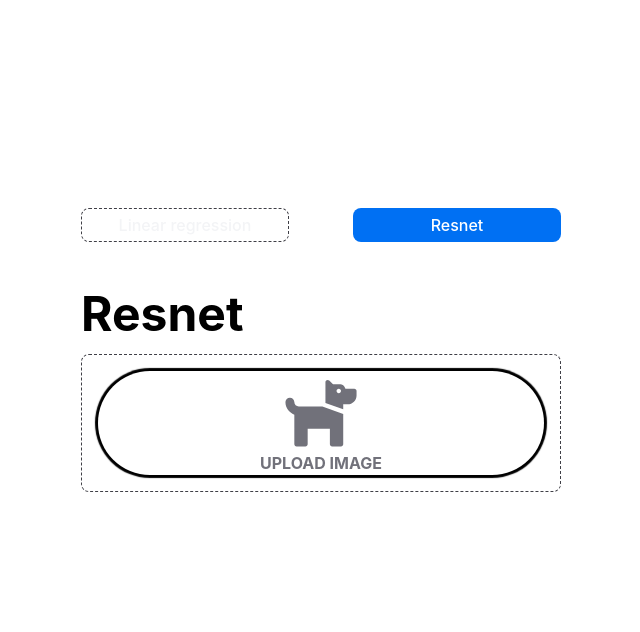
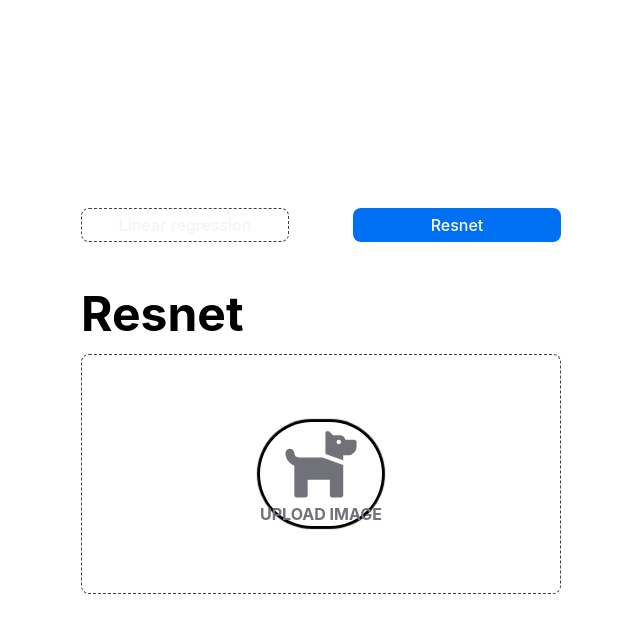
Before and after one commit to soymartinez/aiops-front, a Next.js app: page / in a window 1280 px wide. Both pictures are taken after a click on the button "Resnet". Shown: the top 632 px of the page, without its empty margins (319-959 px from the left). Built offline with nearby package versions, Linux system fonts and the light colour scheme.

Commit message:
🌌 id and name

```diff
--- a/pages/index.js
+++ b/pages/index.js
@@ -118,8 +118,8 @@ export default function Home() {
                 <h1 className='font-bold text-4xl md:text-5xl'>Resnet</h1>
               </div>
               <div className='space-y-9'>
-                <div className={`relative rounded-lg border border-dashed p-4 ${loading ? 'animate-[rerender_1s_ease-in-out_1]' : ''} border-[#3f3f46]`}>
-                  <div className={`flex flex-col gap-8 items-center justify-center rounded-full shadow-[0_0_1px_3px_black] text-[#71717a]
+                <div className={`flex justify-center items-center relative rounded-lg border border-dashed h-60 p-4 ${loading ? 'animate-[rerender_1s_ease-in-out_1]' : ''} border-[#3f3f46]`}>
+                  <div className={`flex flex-col gap-2 items-center justify-center rounded-full shadow-[0_0_1px_3px_black] text-[#71717a]
                       ${resnet ? '' : 'animate-[nodata_1s_ease-in-out_1]'}
                       ${loading && resnet ? 'animate-[nodata_1s_ease-in-out_1]' : ''}`}>
                     <input onChange={(e) => { handleImage(e) }}
@@ -153,8 +153,8 @@ export default function Home() {
                         </div>}
                     </label>
                     {resnet &&
-                      <span className='text-white text-xl font-bold'>
-                        {!loading ? 'Loading...' : resnet.name}
+                      <span className={`${!loading ? 'text-[#71717a]' : 'text-white'} text-md font-bold uppercase`}>
+                        {!loading ? 'Loading...' : `#${resnet.id} - ${resnet.name}`}
                       </span>
                     }
                   </div>
```
